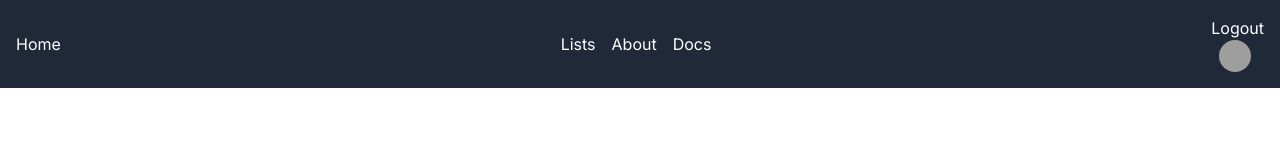
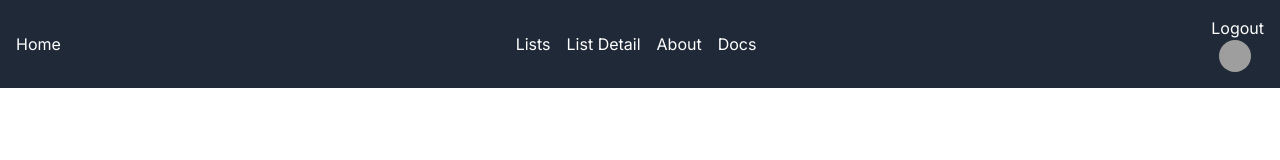
Before and after one commit to Raja-Usman-Murad/Nextjs, a Next.js app: page / in a window 1280 px wide. Shown: the top 160 px of the page. Built offline with nearby package versions, Linux system fonts and the light colour scheme; grey boxes are pictures that could not be loaded.

Commit message:
Nested layout, own layout for page

```diff
--- a/app/Components/Navbar/Navbar.tsx
+++ b/app/Components/Navbar/Navbar.tsx
@@ -23,6 +23,11 @@ const Navbar: React.FC = () => {
             <li>
               <Link className="text-white hover:text-gray-300" href="/lists">
                 Lists
+              </Link>
+            </li>
+            <li>
+              <Link className="text-white hover:text-gray-300" href="/lists/10">
+                List Detail
               </Link>
             </li>
             <li>
--- /dev/null
+++ b/app/lists/[listId]/layout.tsx
@@ -0,0 +1,18 @@
+const ListDetailsLayout = ({
+  children,
+}: Readonly<{
+  children: React.ReactNode;
+}>) => {
+  return (
+    <>
+      {children}
+      <main className="bg-blue-800 py-4">
+        <div className="container mx-auto text-center text-white flex justify-center items-center h-full">
+          <p>list carousel/slider</p>
+        </div>
+      </main>
+    </>
+  );
+};
+
+export default ListDetailsLayout;
```
